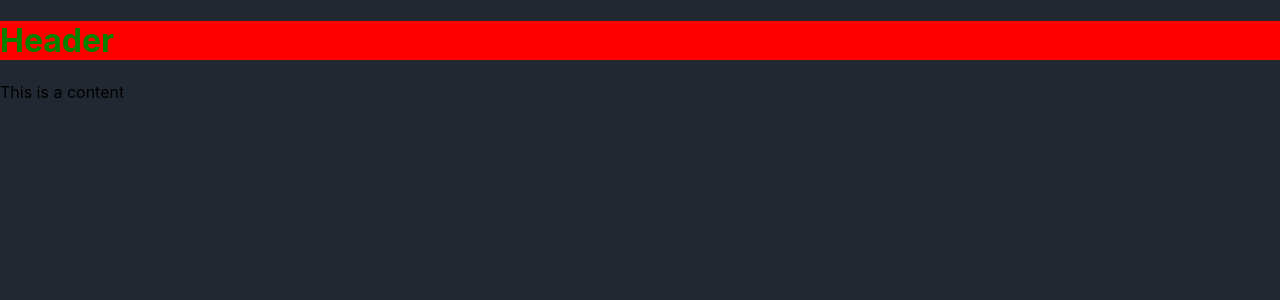
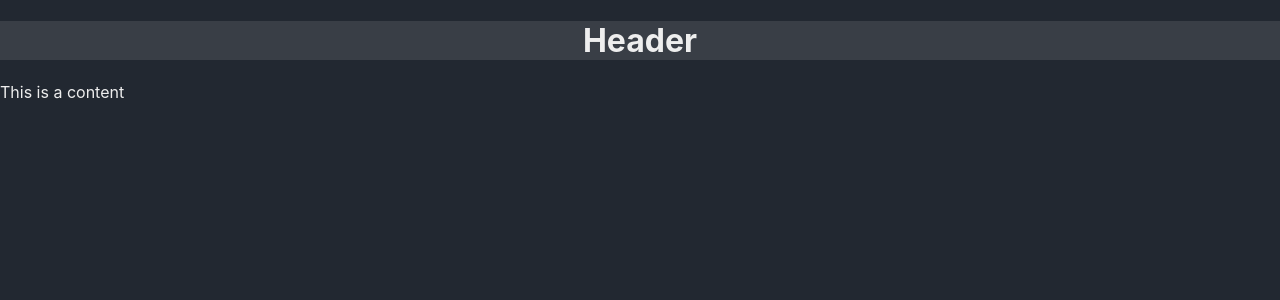
Before and after one commit to AlanPoveda/React-Components, a Next.js app: page / in a window 1280 px wide. Shown: the top 300 px of the page. Built offline with nearby package versions, Linux system fonts and the light colour scheme.

Commit message:
Styled components installed whit babel, and theme colors configured to use

```diff
--- a/package.json
+++ b/package.json
@@ -14,6 +14,7 @@
     "styled-components": "^5.3.3"
   },
   "devDependencies": {
+    "babel-plugin-styled-components": "^1.13.3",
     "eslint": "7",
     "eslint-config-next": "12.0.3"
   }
--- a/pages/_app.js
+++ b/pages/_app.js
@@ -1,7 +1,22 @@
 import './src/styles/globals.css'
+import { ThemeProvider } from 'styled-components'
+
+const theme = {
+  colors: {
+    primary: '#222831',
+    secondary: '#393E46',
+    text: '#EEEEEE',
+    message: '#00ADB5'
+  }
+}
+
 
 function MyApp({ Component, pageProps }) {
-  return <Component {...pageProps} />
+  return (
+    <ThemeProvider theme={theme}>
+      <Component {...pageProps} />
+    </ThemeProvider>
+  );
 }
 
 export default MyApp
--- a/pages/src/components/Content/index.jsx
+++ b/pages/src/components/Content/index.jsx
@@ -1,11 +1,15 @@
-
+import styled from "styled-components"
 
 export default function Content(){
 
 
     return(
         <div>
-            <p>This is a content</p>
+            <Text>This is a content</Text>
         </div>
     );
 }
+
+const Text = styled.p`
+  color: ${({ theme })=>theme.colors.text}
+`;
--- a/pages/src/components/Header/index.jsx
+++ b/pages/src/components/Header/index.jsx
@@ -1,18 +1,21 @@
-import styled from "styled-components"
-
-
+import styled, { ThemeConsumer } from "styled-components"
 
 
 export default function Header(){
     return(
-        <div>
+        <HeaderDiv>
             <Title>Header</Title>
-        </div>
+        </HeaderDiv>
     );
 }
 
 
 const Title = styled.h1`
-    background: red;
-    color: green;
+    color: ${({ theme })=> theme.colors.text};
+    text-align: center;
 `;
+
+const HeaderDiv = styled.div`
+    background: ${({ theme }) => theme.colors.secondary};
+
+`;
```
Also changed, not shown: .babelrc (added), 1 other file (tests, documents, lock files or other folders).
